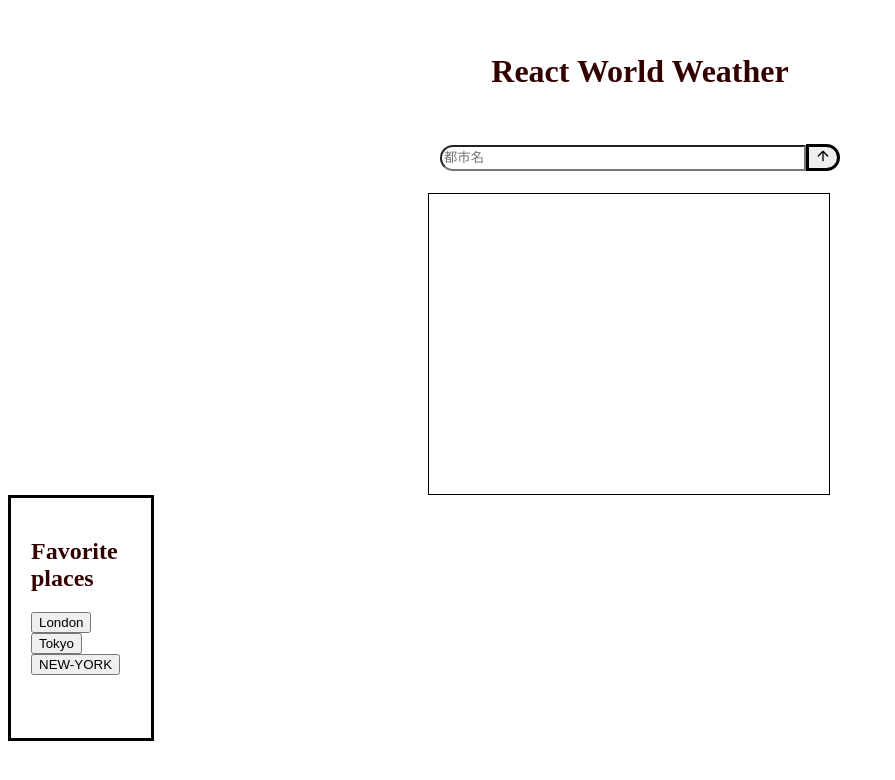
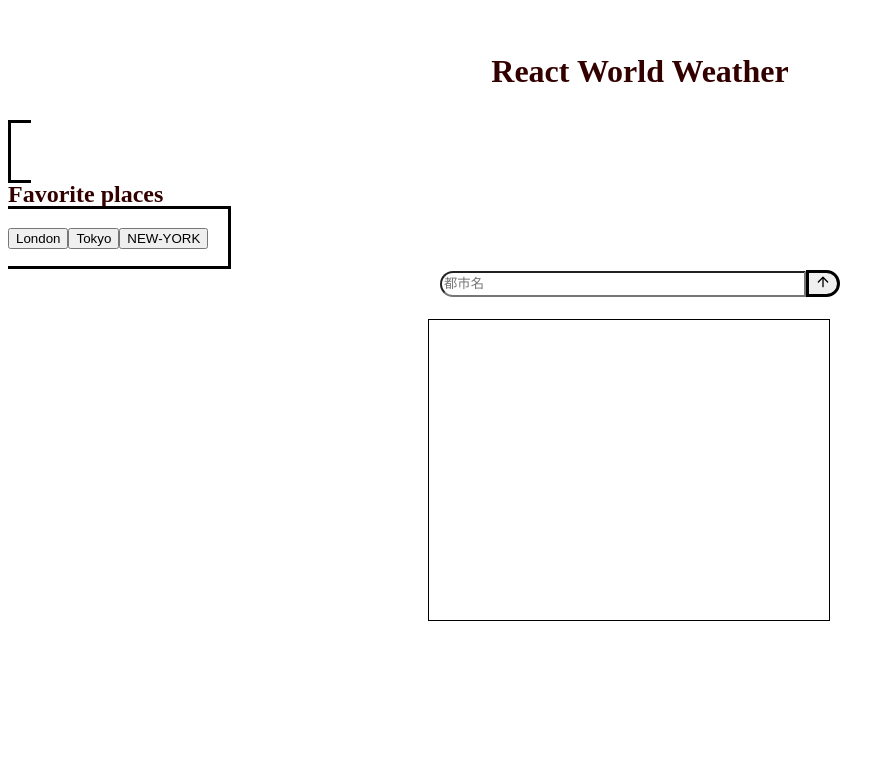
Before and after one commit to falconA7/weather-app, a React (Vite) app: page / in a window 1280 px wide. Shown: the top 780 px of the page, without its empty margins (0-895 px from the left). Built offline with nearby package versions, Linux system fonts and the light colour scheme.

Commit message:
fixed index.css

```diff
--- a/src/App.tsx
+++ b/src/App.tsx
@@ -54,9 +54,9 @@ const App =()=>{
     return(
       <div>
         <Title/>
+        <Favorites getWeatherByCity={getWeatherByCity}/>
         <Form setCity={setCity} getWeather={getWeather}/>
         <Results results={results}/>
-        <Favorites getWeatherByCity={getWeatherByCity}/>
       </div>
     )
 }
--- a/src/components/Favorites.tsx
+++ b/src/components/Favorites.tsx
@@ -3,14 +3,14 @@ type FavoritesProps ={
 }
 const Favorites = (props:FavoritesProps)=>{
     return(
-        <div className="favorites">
+        <span className="favorites">
             <h2>Favorite places</h2>
-            <div>
+            <span>
                     <button onClick={()=>props.getWeatherByCity("London")}>London</button>
                     <button onClick={()=>props.getWeatherByCity("Tokyo")}>Tokyo</button>
                     <button onClick={()=>props.getWeatherByCity("New York")}>NEW-YORK</button>
-            </div>
-        </div>
+            </span>
+        </span>
     )
 }
 
```
